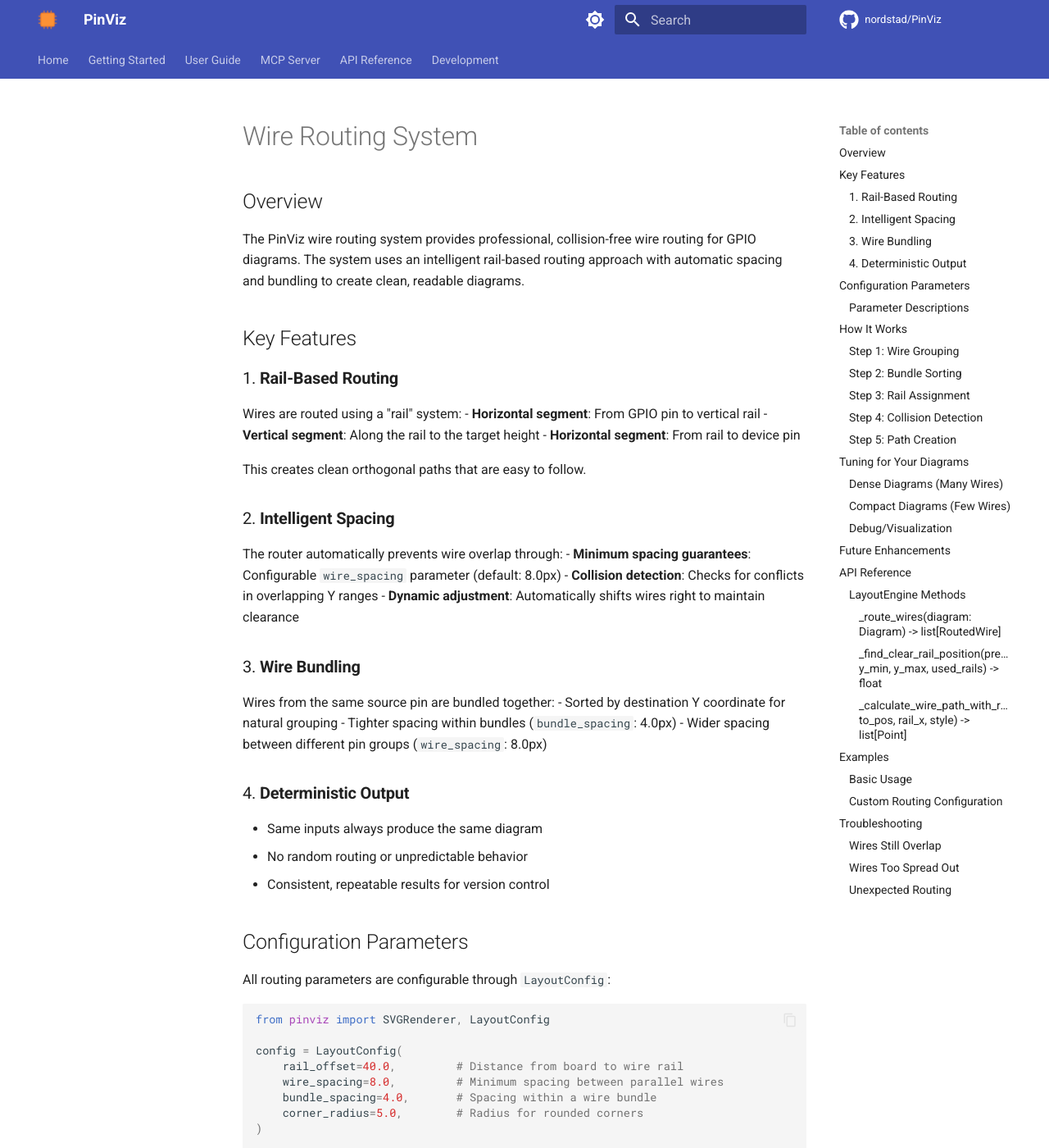
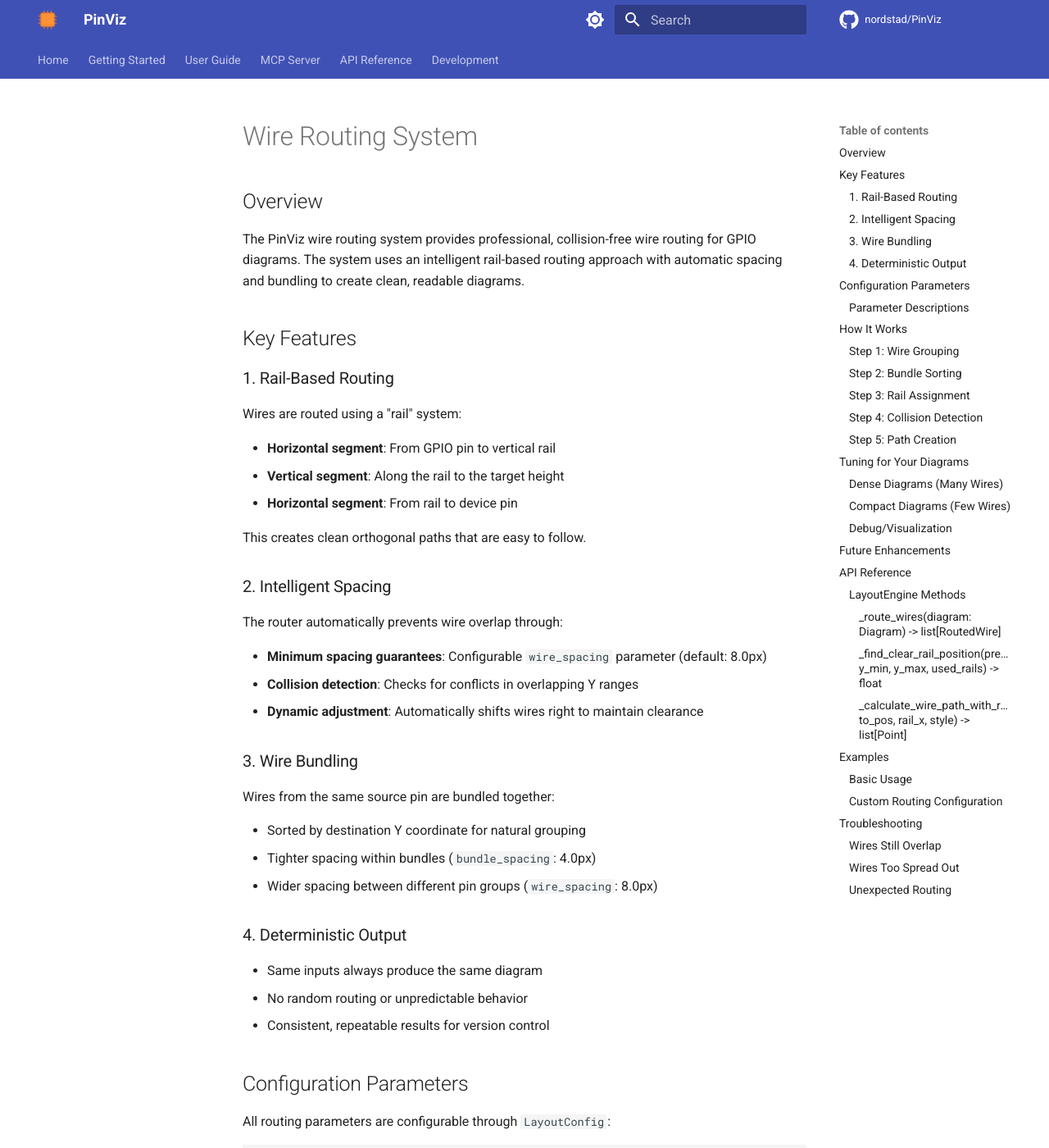
Before and after one commit to nordstad/PinViz, an MkDocs documentation site: the page built from docs/wire-routing.md, in a window 1280 px wide and 1400 px high. Shown: the whole window at 82% size. Built offline with MkDocs 1.6.1 and Material for MkDocs 9.7.7, drawn with Linux system fonts in a browser that asks for light colours; comment, search, counter and statistics services are not loaded; some of the changed text lies outside the part shown.

Commit message:
Fix markdown linting issues in wire-routing.md
- Add blank lines around all headings and lists
- Add language specifiers to code blocks (python, text)
- Break long lines to stay under 80 characters
- Fix table descriptions to be more concise

All markdownlint checks now pass.

````diff
--- a/docs/wire-routing.md
+++ b/docs/wire-routing.md
@@ -2,31 +2,43 @@
 
 ## Overview
 
-The PinViz wire routing system provides professional, collision-free wire routing for GPIO diagrams. The system uses an intelligent rail-based routing approach with automatic spacing and bundling to create clean, readable diagrams.
+The PinViz wire routing system provides professional, collision-free wire
+routing for GPIO diagrams. The system uses an intelligent rail-based routing
+approach with automatic spacing and bundling to create clean, readable
+diagrams.
 
 ## Key Features
 
-### 1. **Rail-Based Routing**
+### 1. Rail-Based Routing
+
 Wires are routed using a "rail" system:
+
 - **Horizontal segment**: From GPIO pin to vertical rail
 - **Vertical segment**: Along the rail to the target height
 - **Horizontal segment**: From rail to device pin
 
 This creates clean orthogonal paths that are easy to follow.
 
-### 2. **Intelligent Spacing**
+### 2. Intelligent Spacing
+
 The router automatically prevents wire overlap through:
-- **Minimum spacing guarantees**: Configurable `wire_spacing` parameter (default: 8.0px)
+
+- **Minimum spacing guarantees**: Configurable `wire_spacing` parameter
+  (default: 8.0px)
 - **Collision detection**: Checks for conflicts in overlapping Y ranges
-- **Dynamic adjustment**: Automatically shifts wires right to maintain clearance
+- **Dynamic adjustment**: Automatically shifts wires right to maintain
+  clearance
 
-### 3. **Wire Bundling**
+### 3. Wire Bundling
+
 Wires from the same source pin are bundled together:
+
 - Sorted by destination Y coordinate for natural grouping
 - Tighter spacing within bundles (`bundle_spacing`: 4.0px)
 - Wider spacing between different pin groups (`wire_spacing`: 8.0px)
 
-### 4. **Deterministic Output**
+### 4. Deterministic Output
+
 - Same inputs always produce the same diagram
 - No random routing or unpredictable behavior
 - Consistent, repeatable results for version control
@@ -63,7 +75,7 @@
 
 Connections are grouped by their source GPIO pin:
 
-```
+```text
 Pin 1: [VCC_conn1, VCC_conn2]
 Pin 3: [SDA_conn]
 Pin 5: [SCL_conn]
@@ -72,15 +84,18 @@
 
 ### Step 2: Bundle Sorting
 
-Within each group, wires are sorted by destination Y coordinate to create natural bundles:
+Within each group, wires are sorted by destination Y coordinate to create
+natural bundles:
 
-```
-Pin 6: [GND to Device1 (y=60), GND to Device2 (y=80), GND to Device3 (y=100)]
+```text
+Pin 6: [GND to Device1 (y=60), GND to Device2 (y=80),
+        GND to Device3 (y=100)]
 ```
 
 ### Step 3: Rail Assignment
 
 Each wire gets a rail X position based on:
+
 1. **Base position**: `pin.x + rail_offset`
 2. **Bundle offset**: `+ index * bundle_spacing` (for wires from same pin)
 3. **Collision check**: Adjusted right if conflicts with existing wires
@@ -96,11 +111,13 @@
             new_wire.rail_x = existing_wire.rail_x + wire_spacing
 ```
 
-This ensures minimum spacing is maintained even when wires from different pins overlap vertically.
+This ensures minimum spacing is maintained even when wires from different pins
+overlap vertically.
 
 ### Step 5: Path Creation
 
 The final path consists of 4 waypoints:
+
 1. Start: GPIO pin position
 2. Rail entry: `(rail_x, pin_y)`
 3. Rail exit: `(rail_x, device_y)`
@@ -168,6 +188,7 @@
 Finds a collision-free rail X position for a wire.
 
 **Parameters**:
+
 - `preferred_x`: Desired rail X position
 - `y_min`, `y_max`: Vertical range of the wire
 - `used_rails`: List of existing rail positions
@@ -179,6 +200,7 @@
 Creates waypoints for a wire path using rail-based routing.
 
 **Parameters**:
+
 - `from_pos`: Starting point (GPIO pin)
 - `to_pos`: Ending point (device pin)
 - `rail_x`: X position of the vertical rail
@@ -210,6 +232,7 @@
 ```
 
 The routing system automatically:
+
 - Groups power and ground wires from common pins
 - Spaces them to prevent overlap
 - Creates clean bundles for related signals
@@ -237,6 +260,7 @@
 ### Wires Still Overlap
 
 If you see overlapping wires:
+
 1. Increase `wire_spacing` (try 10.0 or 12.0)
 2. Increase `rail_offset` to provide more routing space
 3. Check if wire colors are too similar (may look like overlap)
@@ -244,6 +268,7 @@
 ### Wires Too Spread Out
 
 If diagram is too wide:
+
 1. Decrease `wire_spacing` (try 6.0)
 2. Decrease `rail_offset` (try 30.0 or 35.0)
 3. Decrease `bundle_spacing` (try 3.0)
@@ -251,6 +276,7 @@
 ### Unexpected Routing
 
 The routing is deterministic based on:
+
 - Source pin number
 - Destination Y coordinate
 - Order in connections list
````
Also changed, not shown: other parts of docs/wire-routing.md (+10 -7 lines).
